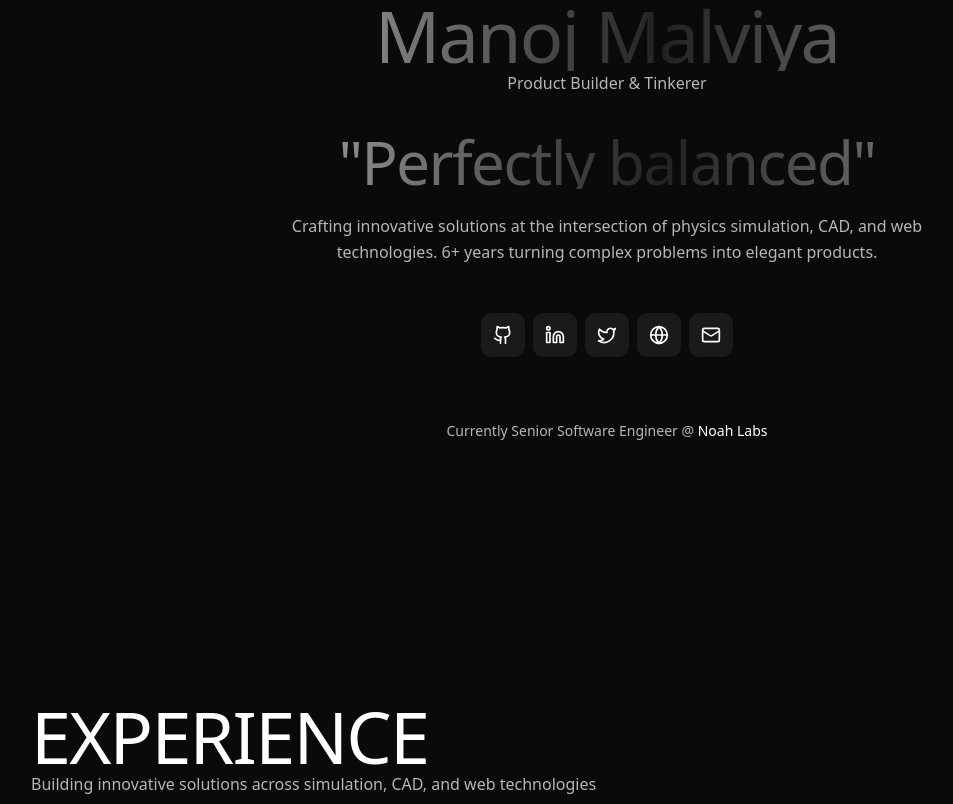
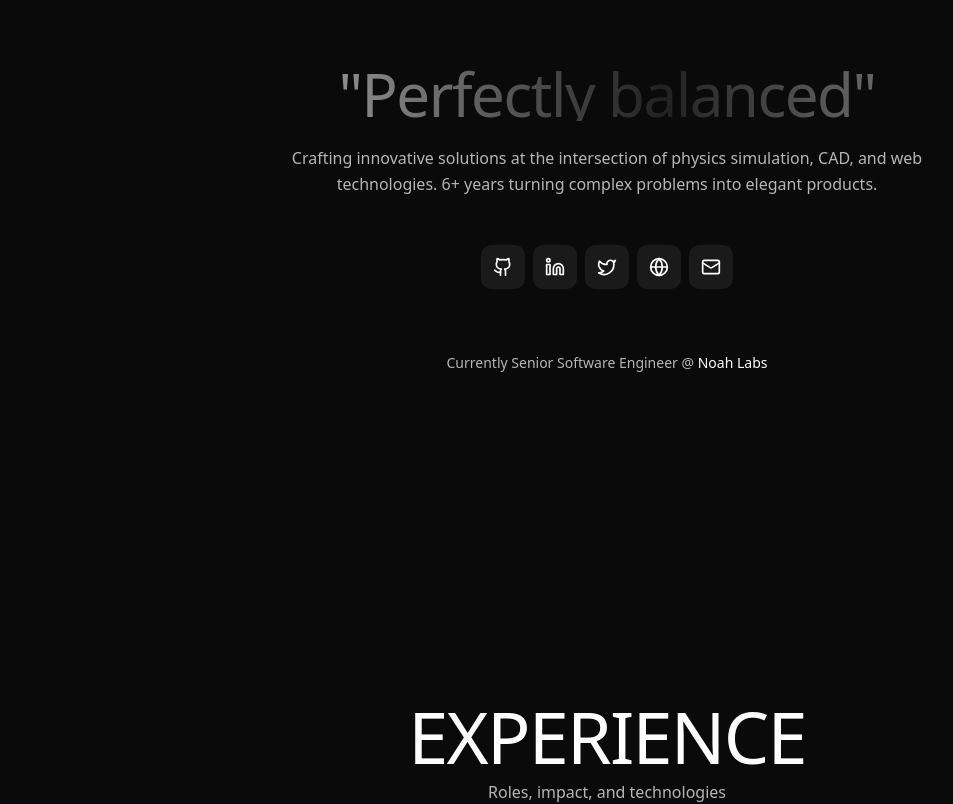
Before and after one commit to manoj-malviya-96/manoj-malviya-96, a Next.js app in the folder portfolio/: page / in a window 1280 px wide. Shown: the part 180-984 px from the top of the page, without its empty margins (33-986 px from the left). Built offline with nearby package versions, Linux system fonts and the light colour scheme.

Commit message:
update names

```diff
--- a/portfolio/components/NavBar.tsx
+++ b/portfolio/components/NavBar.tsx
@@ -1,6 +1,7 @@
 'use client';
 import * as React from 'react';
 import {cn} from '@/components/utils';
+import {Moon, Search, Sun} from "lucide-react";
 
 export type NavItem<T extends string> = {
     id: T;
@@ -15,9 +16,6 @@ interface NavBarProps<T extends string> {
     onOpenSearch: () => void;
     onToggleTheme: () => void;
     isDark: boolean;
-    SearchIcon: React.ComponentType<{ className?: string }>;
-    DarkIcon: React.ComponentType<{ className?: string }>;
-    LightIcon: React.ComponentType<{ className?: string }>;
 }
 
 export function NavBar<T extends string>({
@@ -27,9 +25,6 @@ export function NavBar<T extends string>({
                                              onOpenSearch,
                                              onToggleTheme,
                                              isDark,
-                                             SearchIcon,
-                                             DarkIcon,
-                                             LightIcon,
                                          }: NavBarProps<T>) {
     return (
         <nav className="fixed bottom-4 md:top-4 left-1/2 -translate-x-1/2 z-50 max-w-xl px-2">
@@ -62,15 +57,15 @@ export function NavBar<T extends string>({
                             aria-label="Open search"
                             className="p-3 rounded-full hover:bg-accent glow-subtle transition-colors"
                         >
-                            <SearchIcon className="w-5 h-5 icon-glow"/>
+                            <Search className="w-5 h-5 icon-glow"/>
                         </button>
                         <button
                             onClick={onToggleTheme}
                             aria-label="Toggle theme"
                             className="p-3 rounded-full hover:bg-accent glow-subtle transition-colors"
                         >
-                            {isDark ? <DarkIcon className="w-5 h-5 icon-glow"/> :
-                                <LightIcon className="w-5 h-5 icon-glow"/>}
+                            {isDark ? <Moon className="w-5 h-5 icon-glow"/> :
+                                <Sun className="w-5 h-5 icon-glow"/>}
                         </button>
                     </div>
                 </div>
--- a/portfolio/components/ScreenContainer.tsx
+++ b/portfolio/components/ScreenContainer.tsx
@@ -1,53 +1,52 @@
-import {ReactNode} from 'react';
+import React, {forwardRef, ReactNode} from 'react';
 import {cn} from '@/components/utils';
 
 interface ScreenContainerProps {
-    title: string;
+    id: string; // required unique section id
+    title?: string;
     subtitle?: string;
     children: ReactNode;
-    id?: string;
     className?: string; // extra classes for outer wrapper
     titleClassName?: string;
     subtitleClassName?: string;
     headerAlign?: 'left' | 'center';
-    maxWidth?: 'default' | 'wide';
-    gradientTitle?: boolean;
 }
 
-// A shared screen wrapper providing consistent padding, width and header layout.
-export function ScreenContainer({
+// Minimal screen wrapper: fixed width, spacing, semantic section & heading.
+export const ScreenContainer = forwardRef<HTMLElement, ScreenContainerProps>(function ScreenContainer({
+                                                                                                          id,
                                                                                                           title,
                                                                                                           subtitle,
                                                                                                           children,
-                                    id,
                                                                                                           className,
                                                                                                           titleClassName,
                                                                                                           subtitleClassName,
                                                                                                           headerAlign = 'left',
-                                    maxWidth = 'default',
-                                    gradientTitle = false,
-                                }: ScreenContainerProps) {
+                                                                                                      }, ref) {
+    const headerAlignClass = headerAlign === 'center' ? 'text-center' : undefined;
+    const titleBottomSpacing = subtitle ? 'mb-2' : 'mb-10';
+
     return (
-        <div id={id} className={cn('py-20 px-4 sm:px-6 lg:px-8', className)}>
-            <div className={cn(maxWidth === 'wide' ? 'max-w-7xl' : 'max-w-6xl', 'mx-auto')}>
-                <div className={cn('mb-10', headerAlign === 'center' && 'text-center')}>
-                    <h2
+        <section ref={ref} id={id}
+                 className={cn('py-20 px-4 sm:px-6 lg:px-8 max-w-6xl',
+                     'mx-auto min-h-screen flex flex-col items-center justify-center',
+                     className)}>
+            {title && <h2
                 className={cn(
                     'text-6xl sm:text-7xl tracking-tight',
-                            gradientTitle && 'gradient-text',
+                    headerAlignClass,
+                    titleBottomSpacing,
                     titleClassName,
                 )}
             >
                 {title}
-                    </h2>
+            </h2>}
             {subtitle && (
-                        <p className={cn('text-muted-foreground', subtitleClassName)}>{subtitle}</p>
+                <p className={cn('text-muted-foreground mb-10', headerAlignClass, subtitleClassName)}>{subtitle}</p>
             )}
-                </div>
             {children}
-            </div>
-        </div>
+        </section>
     );
-}
+});
 
 export default ScreenContainer;
--- a/portfolio/screens/entry.tsx
+++ b/portfolio/screens/entry.tsx
@@ -4,10 +4,11 @@ import Highlights from '@/screens/highlights';
 import Showcase from '@/screens/showcase';
 import Footer from '@/screens/footer';
 import Home from '@/screens/home';
-import {Briefcase, FolderOpen, Home as HomeIcon, Moon, Search, Sun} from 'lucide-react';
+import {Briefcase, FolderOpen, Home as HomeIcon, Search} from 'lucide-react';
 import {Input} from '@/components/Input';
 import {Drawer, DrawerContent, DrawerHeader, DrawerTitle} from '@/components/drawer';
-import {NavBar, type NavItem as BottomNavItem} from '@/components/NavBar';
+import {NavBar, type NavItem as NavBarItem} from '@/components/NavBar';
+import ScreenContainer from '@/components/ScreenContainer';
 
 
 type SectionId = 'home' | 'workex' | 'showcase';
@@ -154,29 +155,40 @@ export default function Entry() {
         <div className="min-h-screen bg-background text-foreground">
             {/* Sections */}
             <div>
-                <section id="home" ref={homeRef} className="min-h-screen flex items-center justify-center">
+                <ScreenContainer
+                    ref={homeRef}
+                    id="home"
+                    headerAlign="center"
+                >
                     <Home/>
-                </section>
-                <section id="workex" ref={workexRef} className="min-h-screen">
+                </ScreenContainer>
+                <ScreenContainer
+                    ref={workexRef}
+                    id="workex"
+                    title="Experience"
+                    subtitle="Roles, impact, and technologies"
+                    titleClassName="uppercase"
+                >
                     <Highlights/>
-                </section>
-                <section id="showcase" ref={showcaseRef} className="min-h-screen">
+                </ScreenContainer>
+                <ScreenContainer
+                    ref={showcaseRef}
+                    id="showcase"
+                    title="Projects & Blogs"
+                    subtitle="Exploring ideas through code and writing"
+                >
                     <Showcase/>
-                </section>
+                </ScreenContainer>
             </div>
             <Footer/>
 
-            {/* Unified Bottom Navigation */}
             <NavBar
-                items={navItems as BottomNavItem<SectionId>[]}
+                items={navItems as NavBarItem<SectionId>[]}
                 activeId={activeSection}
                 onNavigate={scrollToSection}
                 onOpenSearch={() => setSearchOpen(true)}
                 onToggleTheme={toggleTheme}
                 isDark={isDark}
-                SearchIcon={Search}
-                DarkIcon={Moon}
-                LightIcon={Sun}
             />
 
             {/* Global Search Drawer */}
--- a/portfolio/screens/highlights.tsx
+++ b/portfolio/screens/highlights.tsx
@@ -7,7 +7,6 @@ import IconText from '@/components/IconText';
 import Card from '@/components/Card';
 import {DEFAULT_TIMELINE_CONFIG, Timeline} from '@/components/Timeline';
 import {METRICS, TECH_STACK, WORK_EXPERIENCES, type WorkExperience} from '@/core/data';
-import ScreenContainer from '@/components/ScreenContainer';
 
 // Types
 
@@ -142,11 +141,7 @@ export default function Highlights() {
     const [selected, setSelected] = useState<WorkExperience | null>(null);
     const margin = CONFIG.logoSize + CONFIG.gap;
     return (
-        <ScreenContainer
-            title="Experience"
-            subtitle="Building innovative solutions across simulation, CAD, and web technologies"
-            titleClassName="uppercase"
-        >
+        <>
             <h3 className="text-2xl mb-4">Work History</h3>
             <div className="grid lg:grid-cols-3 gap-6">
                 <div className="lg:col-span-2">
@@ -160,6 +155,6 @@ export default function Highlights() {
                 </div>
             </div>
             <DetailModal exp={selected} onClose={() => setSelected(null)}/>
-        </ScreenContainer>
+        </>
     );
 }
--- a/portfolio/screens/home.tsx
+++ b/portfolio/screens/home.tsx
@@ -1,6 +1,5 @@
 import {ReactNode} from 'react';
 import {PROFILE, SOCIAL_LINKS, SocialLink} from '@/core/data';
-import ScreenContainer from '@/components/ScreenContainer';
 
 
 interface ExternalLinkProps {
@@ -29,7 +28,9 @@ function ExternalLink({
     );
 }
 
-const ProfileSection = () => (
+export default function Home() {
+    return (
+        <div className="max-w-4xl mx-auto text-center space-y-8 animate-fadeIn">
             <div className="space-y-6">
                 <h1 className="text-3xl sm:text-5xl lg:text-6xl gradient-text leading-[0.9] tracking-tight w-full">
                     {PROFILE.quote}
@@ -38,9 +39,6 @@ const ProfileSection = () => (
                     {PROFILE.bio}
                 </p>
             </div>
-);
-
-const SocialLinksSection = () => (
             <div className="flex justify-center gap-2 pt-4">
                 {SOCIAL_LINKS.map(({icon: Icon, href, label}: SocialLink) => (
                     <ExternalLink
@@ -53,29 +51,11 @@ const SocialLinksSection = () => (
                     </ExternalLink>
                 ))}
             </div>
-);
-
-const RoleSection = () => (
             <div className="pt-8">
                 <p className="text-sm text-muted-foreground">
                     Currently {PROFILE.role} @ <span className="text-foreground">{PROFILE.company}</span>
                 </p>
             </div>
-);
-
-export default function Home() {
-    return (
-        <ScreenContainer
-            title={PROFILE.name}
-            subtitle={PROFILE.tagline}
-            headerAlign="center"
-            gradientTitle
-        >
-            <div className="max-w-4xl mx-auto text-center space-y-8 animate-fadeIn">
-                <ProfileSection/>
-                <SocialLinksSection/>
-                <RoleSection/>
         </div>
-        </ScreenContainer>
     );
 }
--- a/portfolio/screens/showcase.tsx
+++ b/portfolio/screens/showcase.tsx
@@ -5,7 +5,6 @@ import {SearchField} from '@/components/SearchField';
 import {FilterToggle} from '@/components/FilterToggle';
 import {MediaTile} from '@/components/MediaTile';
 import {SHOWCASE_ITEMS, type ShowcaseItem} from '@/core/data';
-import ScreenContainer from '@/components/ScreenContainer';
 
 
 export default function Showcase() {
@@ -37,11 +36,7 @@ export default function Showcase() {
     }, []);
 
     return (
-        <ScreenContainer
-            title="Projects & Blogs"
-            subtitle="Exploring ideas through code and writing"
-            gradientTitle
-        >
+        <>
             {/* Search and Filters */}
             <div className="mb-6 space-y-3">
                 <SearchField
@@ -159,6 +154,6 @@ export default function Showcase() {
                     )}
                 </DrawerContent>
             </Drawer>
-        </ScreenContainer>
+        </>
     );
 }
```
Lines whose indentation alone changed are shown as unchanged.
